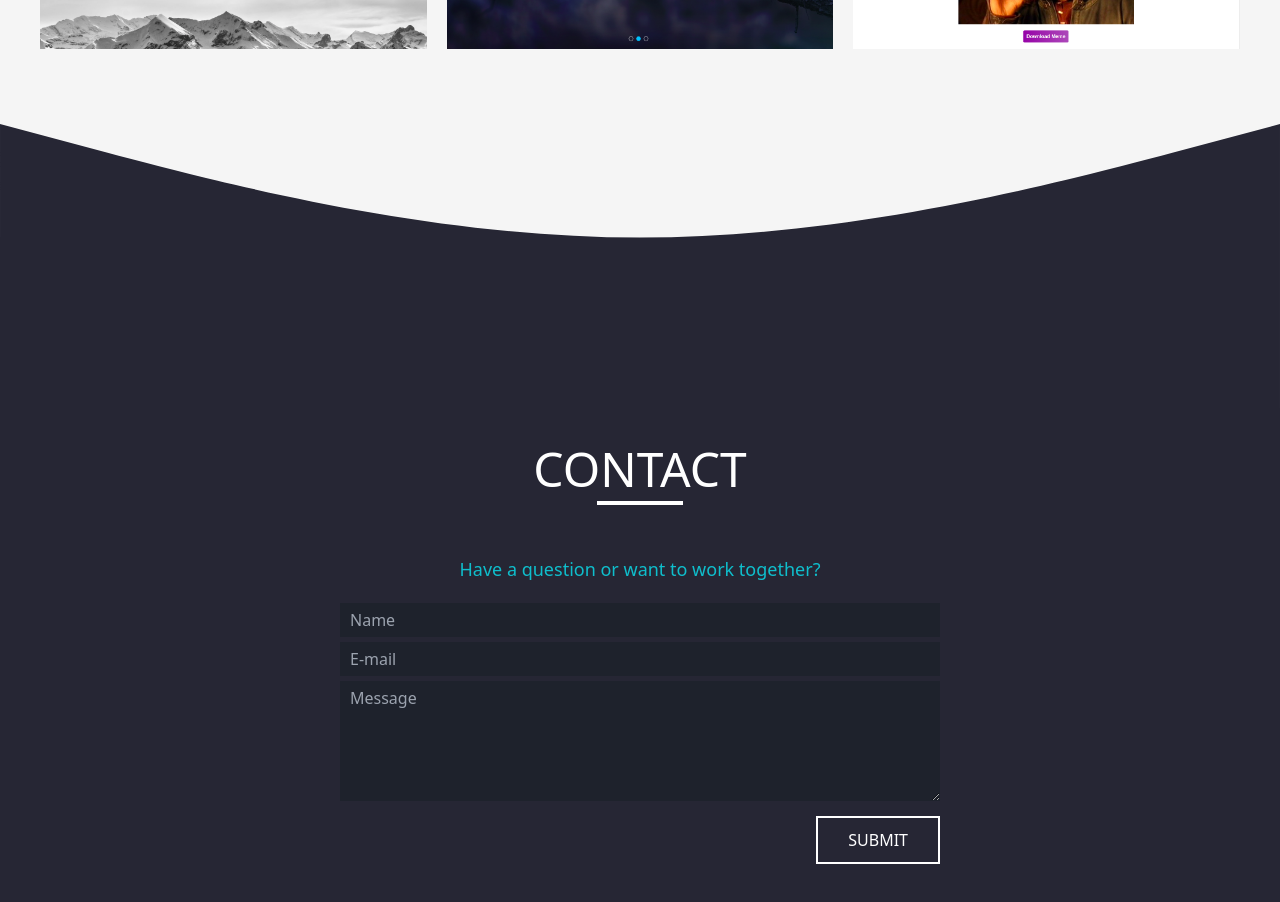
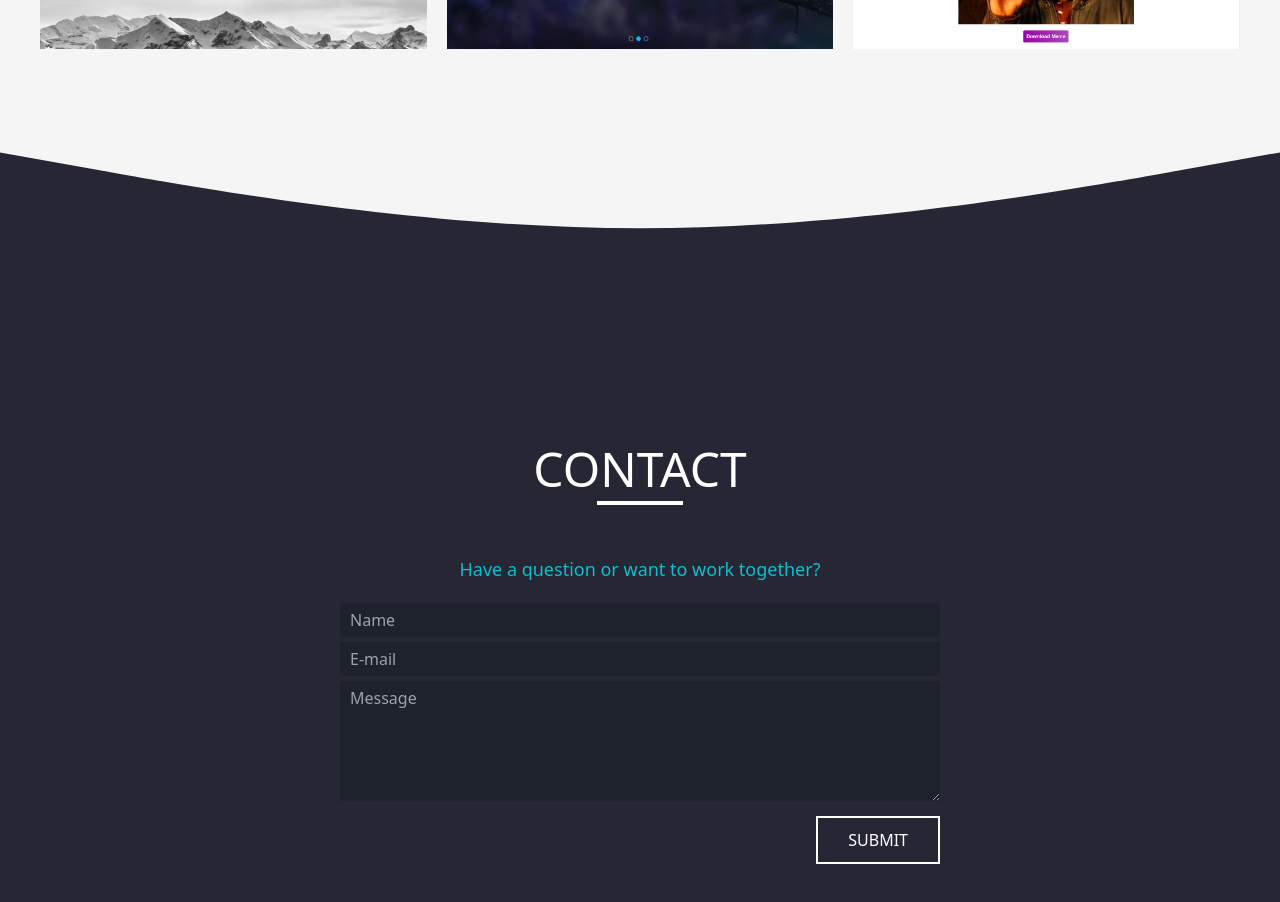
Before and after one commit to Abdulmajeed-Tawfiq/portfolio, a React (Vite) app: page / in a window 1280 px wide. Shown: the part 2360-3262 px from the top of the page. Built offline with nearby package versions, Linux system fonts and the light colour scheme.

Commit message:
Fix wave image not showing

```diff
--- a/src/pages/Main.jsx
+++ b/src/pages/Main.jsx
@@ -10,7 +10,24 @@ export default function Main() {
       <Home />
       <About />
       <Projects />
-
+      {/* <svg xmlns="http://www.w3.org/2000/svg" viewBox="0 0 1440 320">
+        <path
+          fill="#262634"
+          fillOpacity="1"
+          d="M0,0L120,26.7C240,53,480,107,720,117.3C960,128,1200,96,1320,80L1440,64L1440,320L1320,320C1200,320,960,320,720,320C480,320,240,320,120,320L0,320Z"
+        ></path>
+      </svg> */}
+      <svg
+        xmlns="http://www.w3.org/2000/svg"
+        viewBox="0 0 1440 320"
+        className="bg-[#f5f5f5]"
+      >
+        <path
+          fill="#262634"
+          fillOpacity="1"
+          d="M0,32L120,53.3C240,75,480,117,720,117.3C960,117,1200,75,1320,53.3L1440,32L1440,320L1320,320C1200,320,960,320,720,320C480,320,240,320,120,320L0,320Z"
+        ></path>
+      </svg>
       <Contact />
     </div>
   );
--- a/src/pages/main/Contact.jsx
+++ b/src/pages/main/Contact.jsx
@@ -26,7 +26,8 @@ export default function Contact() {
 
   return (
     <>
-      <img src="../../public/images/wave.svg" className="bg-[#f5f5f5]"></img>
+      {/* <img src="../../public/images/wave.svg" className="bg-[#f5f5f5]"></img> */}
+
       <section className="contact p-container" id="contact">
         <p className="contact-text">CONTACT</p>
         <p className="text-center text-lg text-[#0fbecc]">
```
